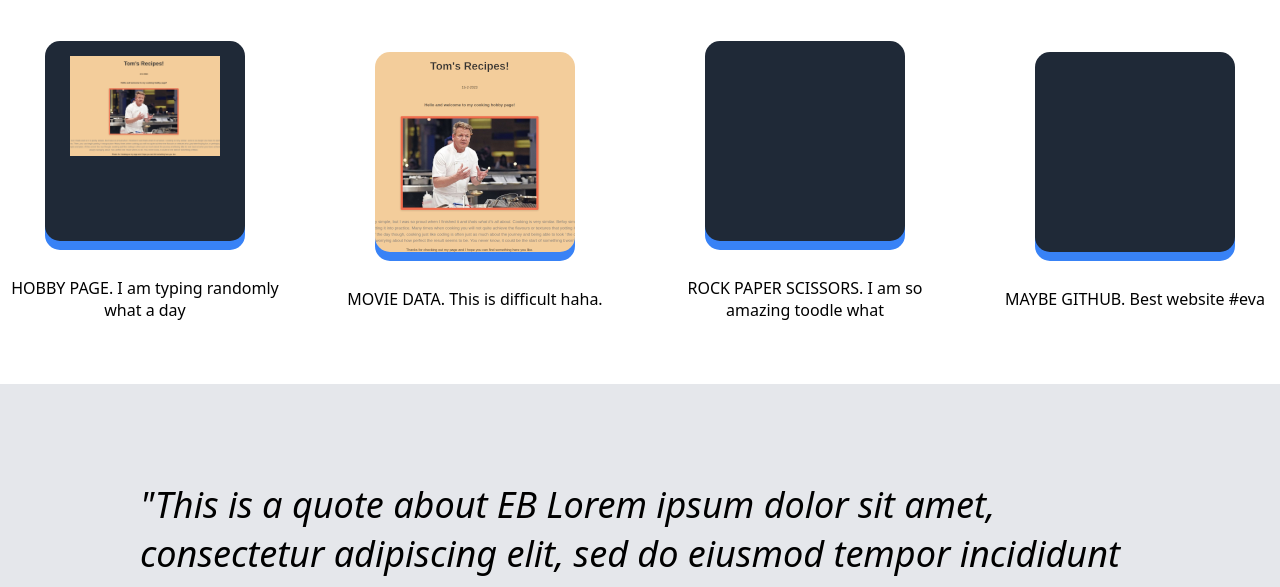
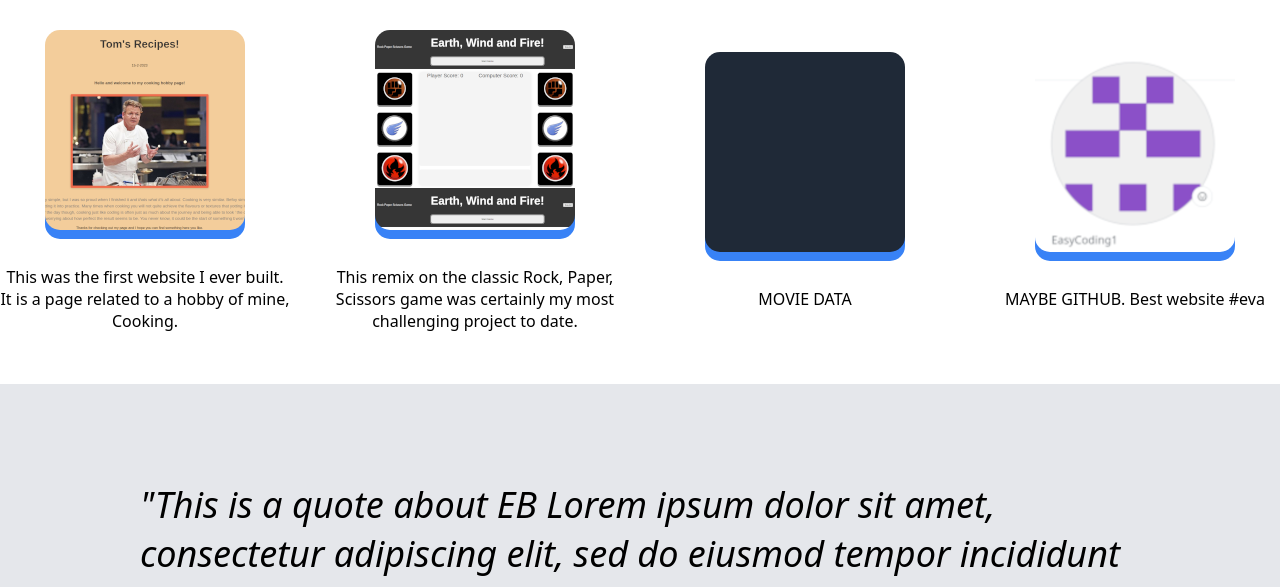
Before and after one commit to EasyCoding1/FACwebsiteCurrent, a plain HTML site: page index.html in a window 1280 px wide. Shown: the part 506-1093 px from the top of the page. Drawn offline with Linux system fonts and the light colour scheme.

Commit message:
Added all finished projects to buttons, need links

```diff
--- a/index.html
+++ b/index.html
@@ -48,16 +48,16 @@
         <h1 class="title1">Project Gallery:</h1>
         <div class="cardcont">
                 <div class="cards" id="card1">
-                    <button class="minicard" id="mini1"><img id="card1img" src="images.png/hobbypage.png"></button>
-                    <p> HOBBY PAGE. I am typing randomly what a day</p>
+                    <button class="minicard" id="mini1"></button>
+                    <p> This was the first website I ever built. It is a page related to a hobby of mine, Cooking.</p>
                 </div>
                 <div class="cards" id="card2">
                     <button class="minicard" id="mini2"></button>
-                    <p> MOVIE DATA. This is difficult haha.</p>
+                    <p> This remix on the classic Rock, Paper, Scissors game was certainly my most challenging project to date.</p>
                 </div>
                 <div class="cards" id="card3">
                     <button class="minicard" id="mini3"></button>
-                    <p>ROCK PAPER SCISSORS. I am so amazing toodle what </p>
+                    <p>MOVIE DATA </p>
                 </div>
                 <div class="cards" id="card4">
                     <button class="minicard" id="mini4"></button>
--- a/styles.css
+++ b/styles.css
@@ -204,19 +204,21 @@ button.minicard:hover {
   transform: translateY(4px);
 }
 
-#card1img {
-    display: flex;
-    flex: 1;
-    justify-self: flex-start;
-    align-self: flex-start;
-    height: 100px;
-    width: 100px;
+button.minicard:active {
+ transform: translateY(-4px);
+}
+
+button#mini1.minicard {
+    background-image: url(images.png/hobbypage1.png);
 }
 
 button#mini2.minicard {
-    background-image: url(images.png/hobbypage1.png);
+    background-image: url(images.png/RPS.png);
 }
 
+button#mini4.minicard {
+    background-image: url(images.png/Github.png);
+}
 /*content 2*/
 .content2 {
     height: 400px;
```
Also changed, not shown: images.png/Github.png (added), images.png/RPS.png (added).
